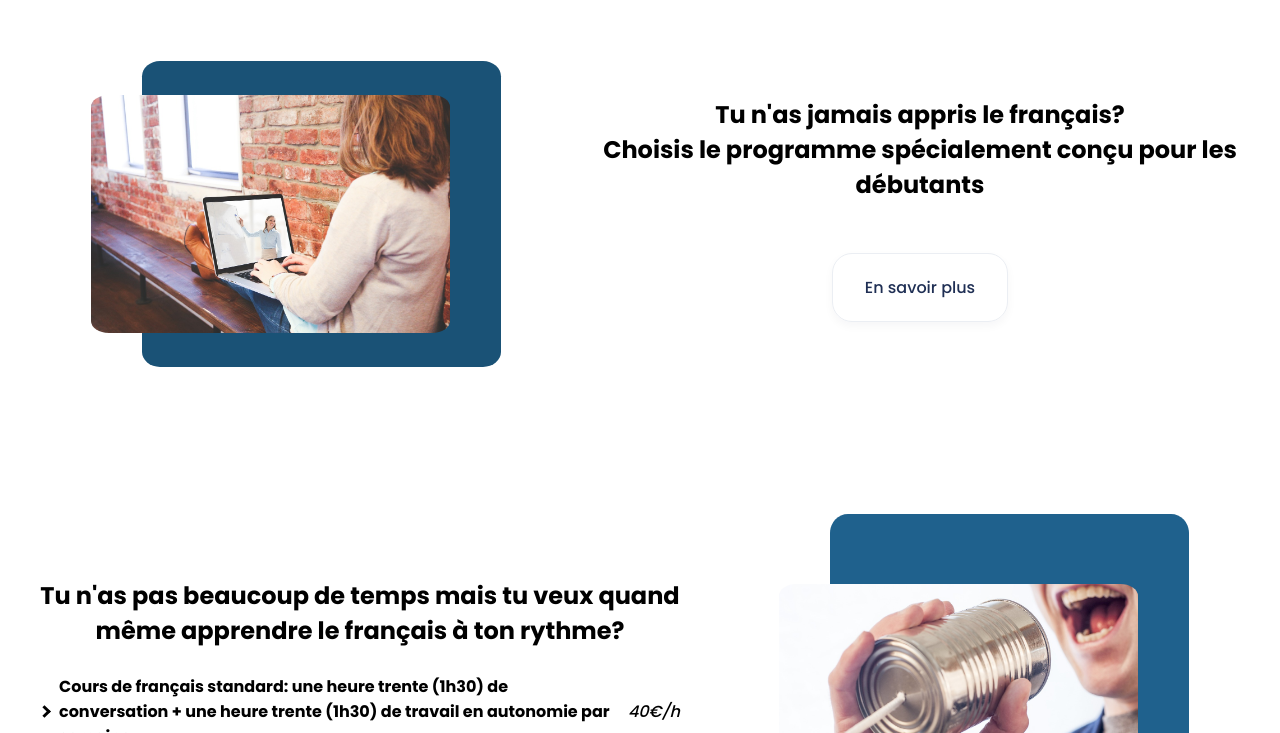
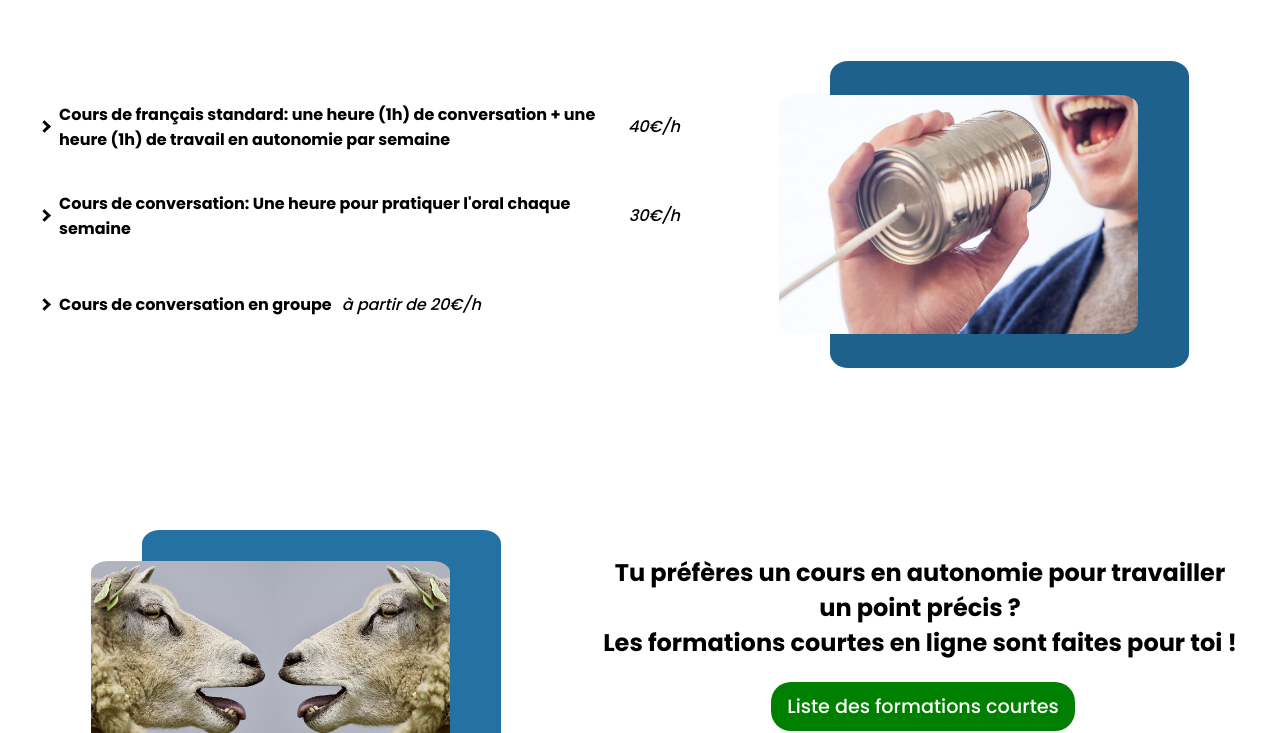
Before and after one commit to julienjavaloyes/testmarion, a plain HTML site: page fr/cours_de_francais.html in a window 1280 px wide. Shown: the part 487-1220 px from the top of the page. Drawn offline with Linux system fonts and the light colour scheme.

Commit message:
Modif page francais

```diff
--- a/fr/cours_de_francais.html
+++ b/fr/cours_de_francais.html
@@ -70,40 +70,14 @@
       </header>
       <main>
         <h1>Des formats de cours flexibles et adaptés à chaque profil!</h1>
-        <div class="content">
-          <div class="photo-container">
-            <div class="img-bg-color img1"></div>
-            <img
-              class="image"
-              src="../images/2. Cours de français/1.jpg"
-              alt=""
-            />
-          </div>
-          <div class="content-container">
-            <h2>
-              Tu n'as jamais appris le français?<br />Choisis le programme
-              spécialement conçu pour les débutants
-            </h2>
-            <div class="content-button">
-              <a href="cours_pour_les_debutants.html" class="buttonmore"
-                >En savoir plus</a
-              >
-            </div>
-          </div>
-        </div>
 
         <div class="content2" id="indexcontent2">
           <div class="content-container">
-            <h2 class="top6rem">
-              Tu n'as pas beaucoup de temps mais tu veux quand même apprendre le
-              français à ton rythme?
-            </h2>
             <details>
               <summary class="summary">
                 <i class="arrow right"></i>
-                Cours de français standard: une heure trente (1h30) de
-                conversation + une heure trente (1h30) de travail en autonomie
-                par semaine
+                Cours de français standard: une heure (1h) de conversation + une
+                heure (1h) de travail en autonomie par semaine
                 <p class="price">40€/h</p>
               </summary>
               <p>
@@ -124,7 +98,7 @@
               <summary class="summary">
                 <i class="arrow right"></i>
                 Cours de conversation en groupe
-                <p class="price">80€ par mois</p>
+                <p class="price">à partir de 20€/h</p>
               </summary>
               <p>
                 A partir de 2 personnes. Un cours pour pratiquer le français
@@ -152,21 +126,17 @@
             />
           </div>
           <div class="content-container">
-            <h2 class="top6rem">
-              Tu as déjà étudié le français avant et tu veux garder ton niveau
-              ou te remettre à jour?
+            <h2>
+              Tu préfères un cours en autonomie pour travailler un point précis
+              ?
+              <br />
+              Les formations courtes en ligne sont faites pour toi !
             </h2>
-            <details>
-              <summary class="summary">
-                <i class="arrow right"></i>
-                Programme "Booste ton français!": Cours en autonomie
-              </summary>
-              <div class="content-button">
-                <a href="cours_en_autonomie.html" class="buttonmore"
-                  >En savoir plus</a
-                >
-              </div>
-            </details>
+            <p class="toptemp5">
+              <a href="https://90214356.teachizy.fr" class="button-testgratuit"
+                >Liste des formations courtes</a
+              >
+            </p>
           </div>
         </div>
         <p class="toptemp4">
```
Also changed, not shown: french_courses.html (+12 -39 lines).
